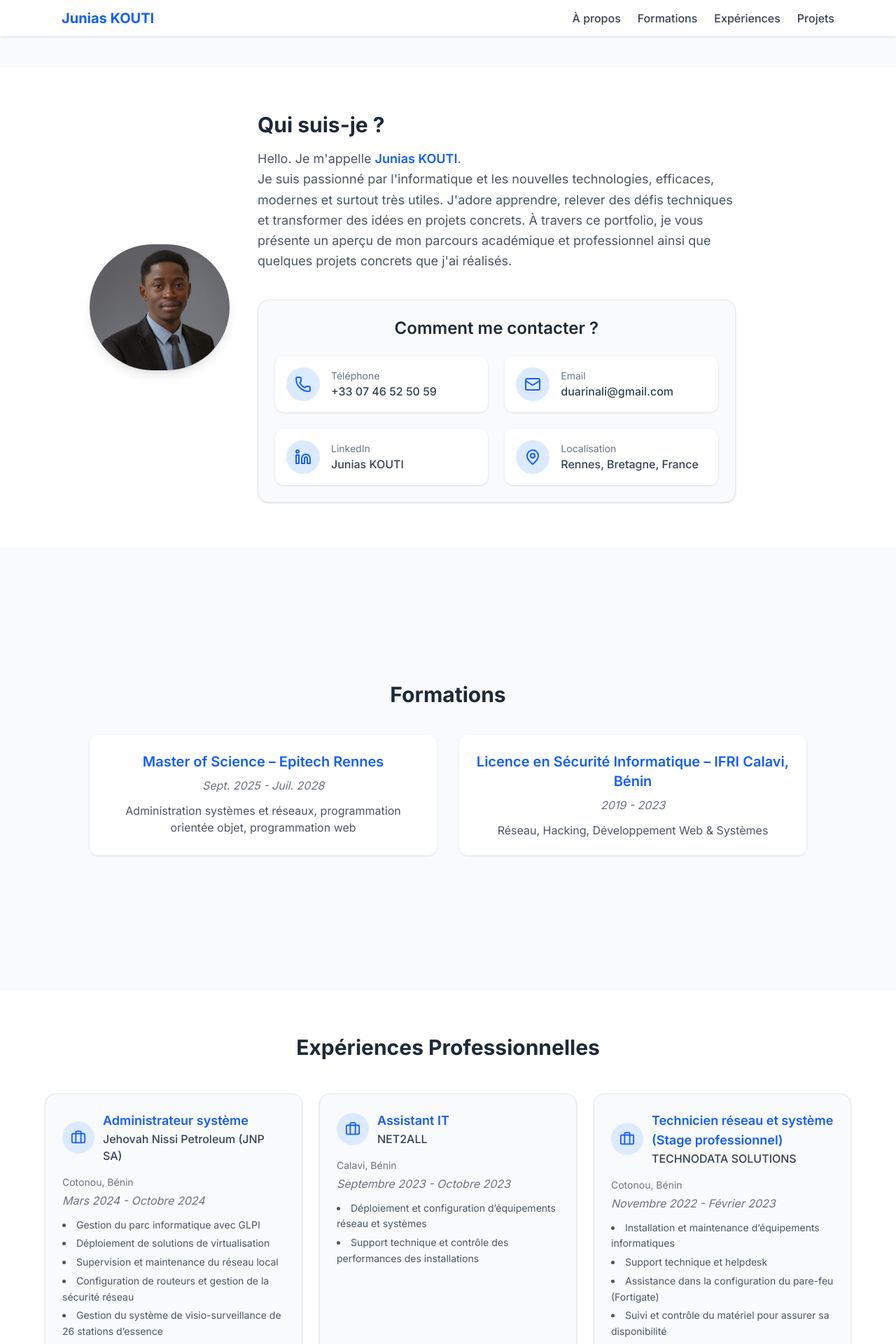
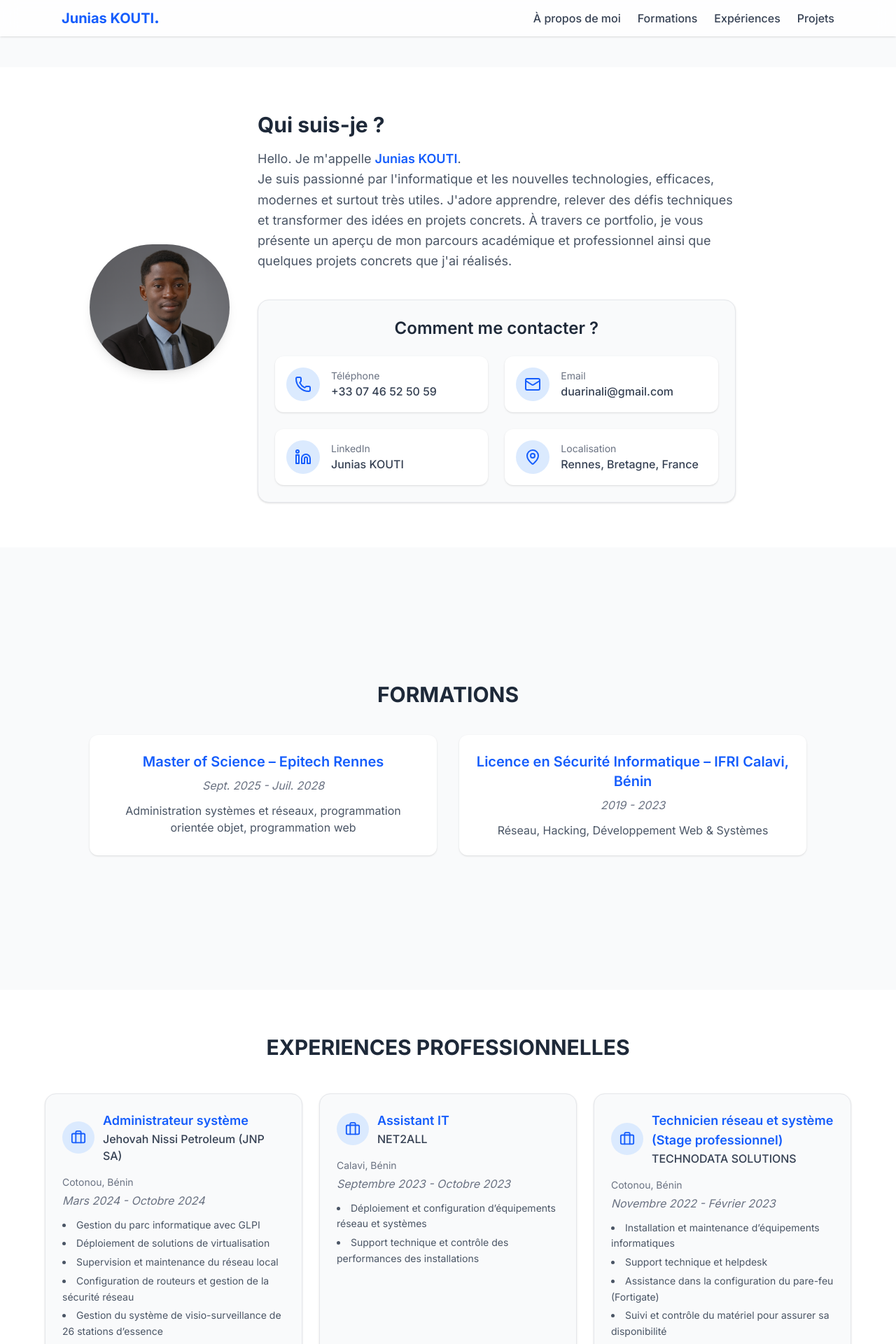
Before and after one commit to hidden64/my-portfolio, a Next.js app in the folder portfolio/: page / in a window 1280 px wide. Shown: the top 1920 px of the page at 70% size. Built offline with nearby package versions, Linux system fonts and the light colour scheme.

Commit message:
Add the Button contact me on the down page

```diff
--- a/portfolio/app/composants/about.tsx
+++ b/portfolio/app/composants/about.tsx
@@ -28,7 +28,7 @@ export default function About() {
 
 
 
-          <div className="mt-10 bg-gray-50 border border-gray-200 rounded-2xl shadow-sm p-6">
+          <div id="contact-section" className="mt-10 bg-gray-50 border border-gray-200 rounded-2xl shadow-sm p-6">
             <h3 className="text-2xl font-semibold text-gray-800 mb-6 text-center">
               Comment me contacter ?
             </h3>
--- a/portfolio/app/composants/experience.tsx
+++ b/portfolio/app/composants/experience.tsx
@@ -56,7 +56,7 @@ export default function Experience() {
     <section className="bg-white py-16 px-6" id="experience">
       <div className="max-w-6xl mx-auto">
         <h2 className="text-3xl font-bold text-gray-800 mb-12 text-center">
-          Expériences Professionnelles
+          EXPERIENCES PROFESSIONNELLES
         </h2>
 
         <div className="grid gap-6 md:grid-cols-2 lg:grid-cols-3">
--- a/portfolio/app/composants/formation.tsx
+++ b/portfolio/app/composants/formation.tsx
@@ -15,7 +15,7 @@ export default function Formation() {
   return (
     <section className="bg-gray-50 py-16 px-6">
       <div className="max-w-5xl mx-auto text-center">
-        <h2 className="text-3xl font-bold text-gray-800 mb-10">Formations</h2>
+        <h2 className="text-3xl font-bold text-gray-800 mb-10">FORMATIONS</h2>
         <div className="grid md:grid-cols-2 gap-8">
           {formations.map((f, i) => (
             <div key={i} className="bg-white p-6 rounded-xl shadow hover:shadow-md transition">
--- a/portfolio/app/composants/projet.tsx
+++ b/portfolio/app/composants/projet.tsx
@@ -45,11 +45,12 @@ export default function Projets() {
   ];
 
   return (
+    <>
     <section className="bg-gradient-to-b from-gray-50 to-white py-20 px-6" id="projets">
       <div className="max-w-6xl mx-auto">
 
         <h2 className="text-3xl font-bold text-gray-800 mb-16 text-center">
-          Mes Projets Réalisés
+          MES PROJETS REALISES & EN COURS DE REALISATION
         </h2>
 
 
@@ -92,7 +93,7 @@ export default function Projets() {
           className="mt-20 text-center"
         >
           <h3 className="text-2xl font-semibold text-gray-800 mb-6">
-             Compétences Transverses
+             COMPETENCES TRANSVERSES
           </h3>
 
           <div className="flex flex-wrap justify-center gap-3">
@@ -107,6 +108,18 @@ export default function Projets() {
           </div>
         </motion.div>
       </div>
+
+
+
     </section>
+    <div className="w-full text-center py-10">
+        <a href="#contact-section" className="inline-block bg-blue-600 text-white text-xl font-semibold py-4 px-8 rounded-xl shadow hover:bg-blue-700 transition">
+          Cliquer moi pour contacter Junias !
+        </a>
+      </div>
+    </>
+
+
+
   );
 }
--- a/portfolio/app/page.tsx
+++ b/portfolio/app/page.tsx
@@ -1,6 +1,6 @@
 "use client";
 import { useState } from "react";
-import { Menu, X } from "lucide-react"; // iimport des icones pour la navbar sur tel
+import { Menu, X } from "lucide-react"; // import des icones pour la navbar sur tel
 import About from "./composants/about";
 import Formation from "./composants/formation";
 import Experience from "./composants/experience";
@@ -16,12 +16,12 @@ export default function HomePage() {
 
       <nav className="fixed top-0 left-0 w-full bg-white/80 backdrop-blur-md shadow-sm z-50">
         <div className="max-w-6xl mx-auto px-6 py-3 flex justify-between items-center">
-          <h1 className="text-xl font-bold text-blue-600">Junias KOUTI</h1>
+          <h1 className="text-xl font-bold text-blue-600">Junias KOUTI<strong>.</strong></h1>
 
 
           <div className="hidden md:flex space-x-6 text-gray-700 font-medium">
             <a href="#about" className="hover:text-blue-600" onClick={closeMenu}>
-              À propos
+              À propos de moi
             </a>
             <a href="#formation" className="hover:text-blue-600" onClick={closeMenu}>
               Formations
@@ -49,16 +49,16 @@ export default function HomePage() {
           <div className="md:hidden bg-white shadow-md border-t border-gray-100">
             <div className="flex flex-col items-center py-4 space-y-4 text-gray-700 font-medium">
               <a href="#about" className="hover:text-blue-600" onClick={closeMenu}>
-                À propos
+                À PROPOS
               </a>
               <a href="#formation" className="hover:text-blue-600" onClick={closeMenu}>
-                Formations
+                FORMATIONS
               </a>
               <a href="#experience" className="hover:text-blue-600" onClick={closeMenu}>
-                Expériences
+                EXPERIENCES
               </a>
               <a href="#projets" className="hover:text-blue-600" onClick={closeMenu}>
-                Projets
+                PROJETS
               </a>
             </div>
           </div>
```
